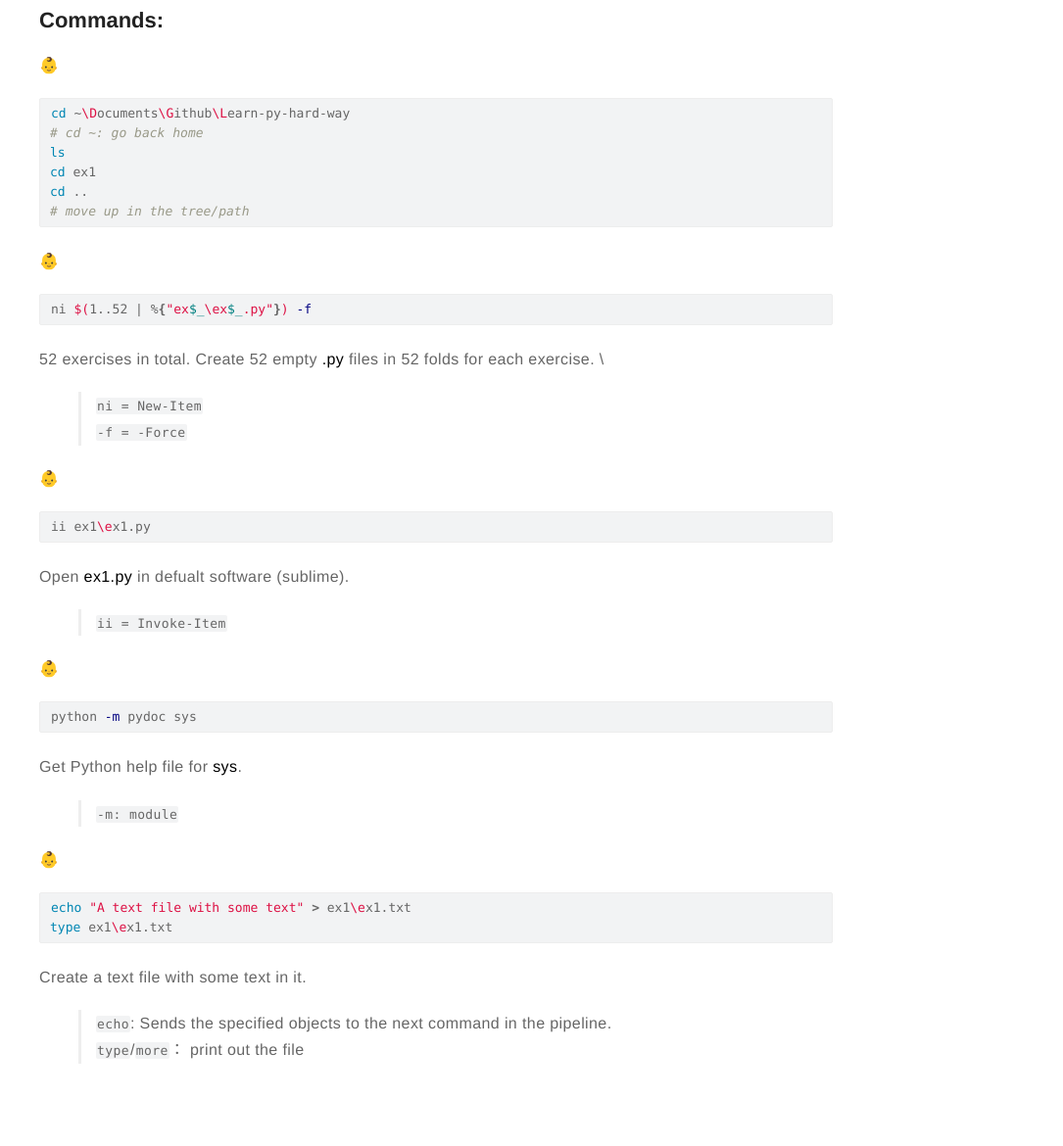
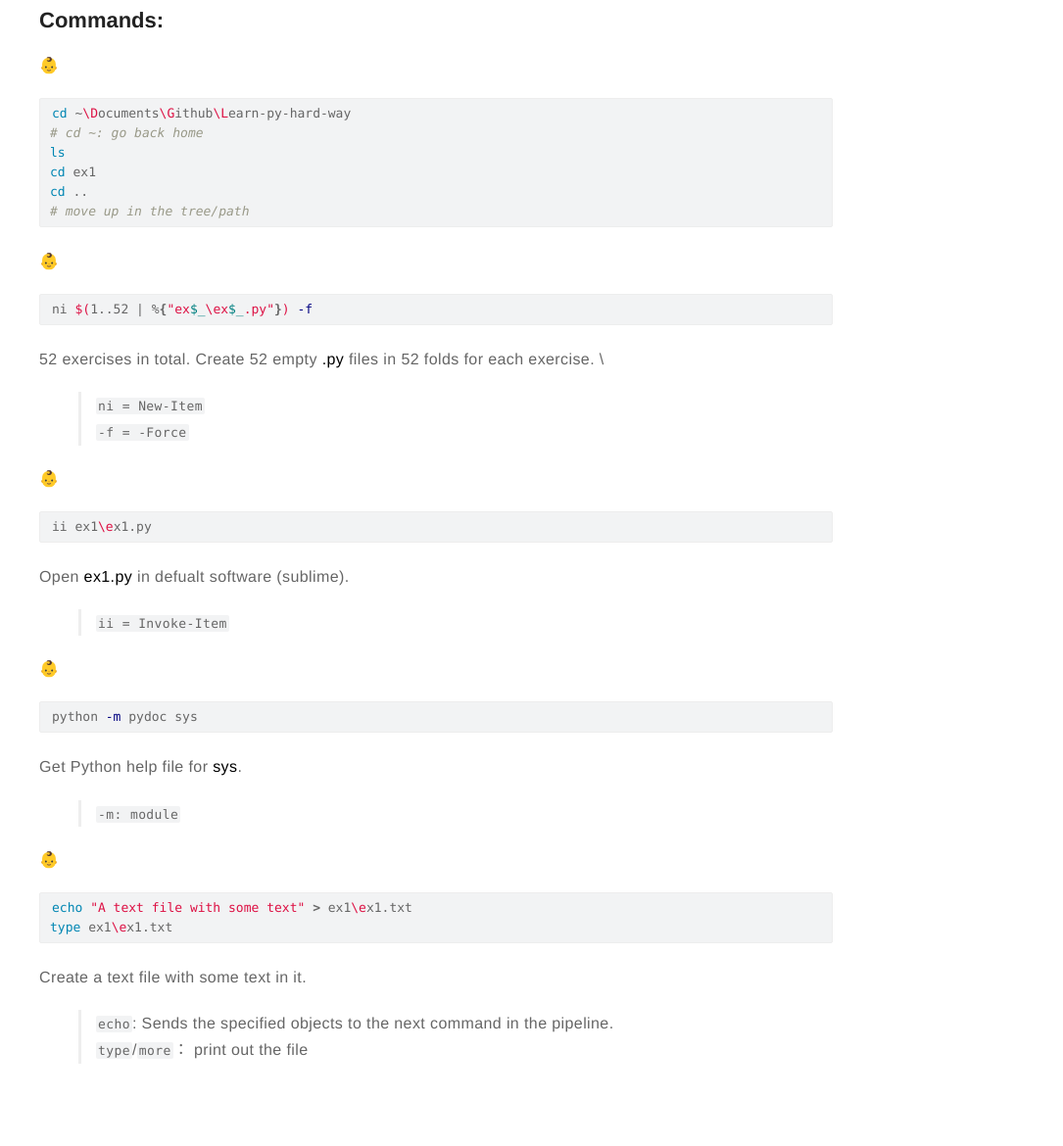
Before and after one commit to subaiwen/subaiwen.github.io, a Jekyll site: the page built from _posts/2019-7-7-powershell-for-python-learning.md, in a window 1280 px wide. Shown: the part 451-1621 px from the top of the page at 98% size, without its empty margins (195-1280 px from the left). Built offline with Jekyll 4.4.1, drawn with Linux system fonts in a browser that asks for light colours; comment, search, counter and statistics services are not loaded.

Commit message:
Update general.sass

```diff
--- a/_sass/base/general.sass
+++ b/_sass/base/general.sass
@@ -93,7 +93,7 @@ figure.highlight
 
 code,
 tt
-	padding: 1px 1px
+	padding: 1px 2px
 	font-family: $fontMonospace
 	font-size: 13px
 	line-height: 20px
```
